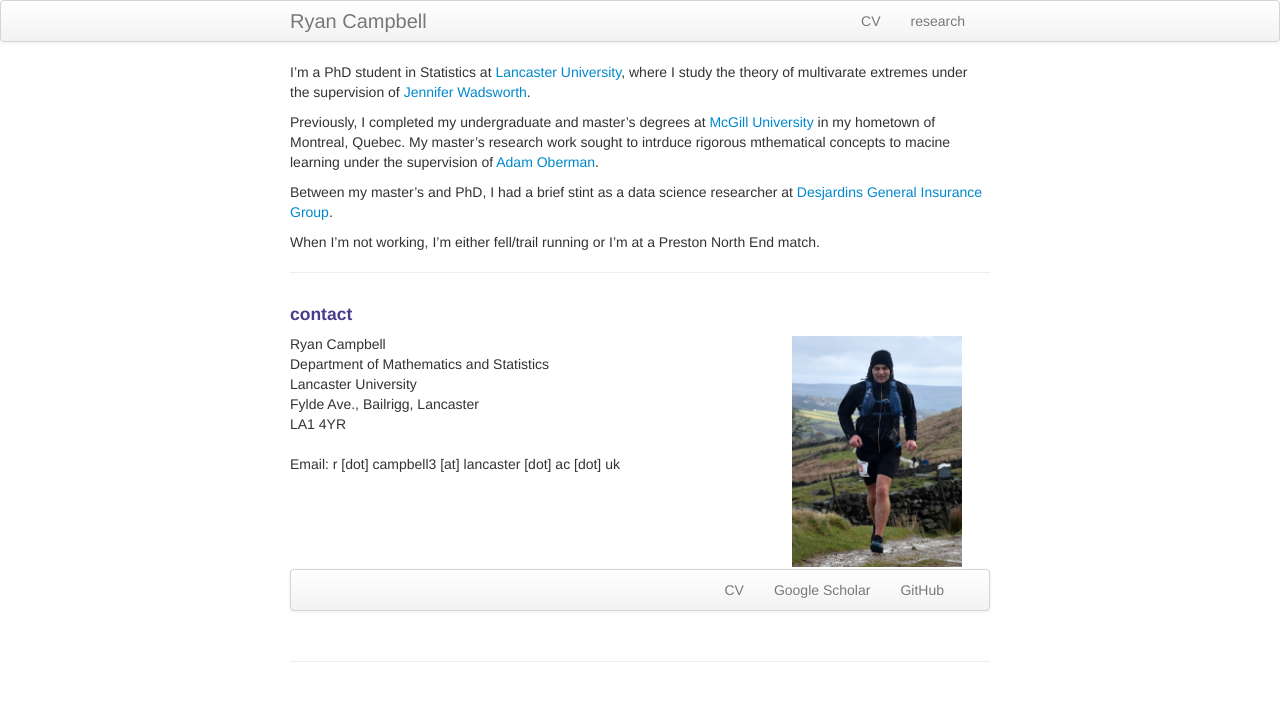
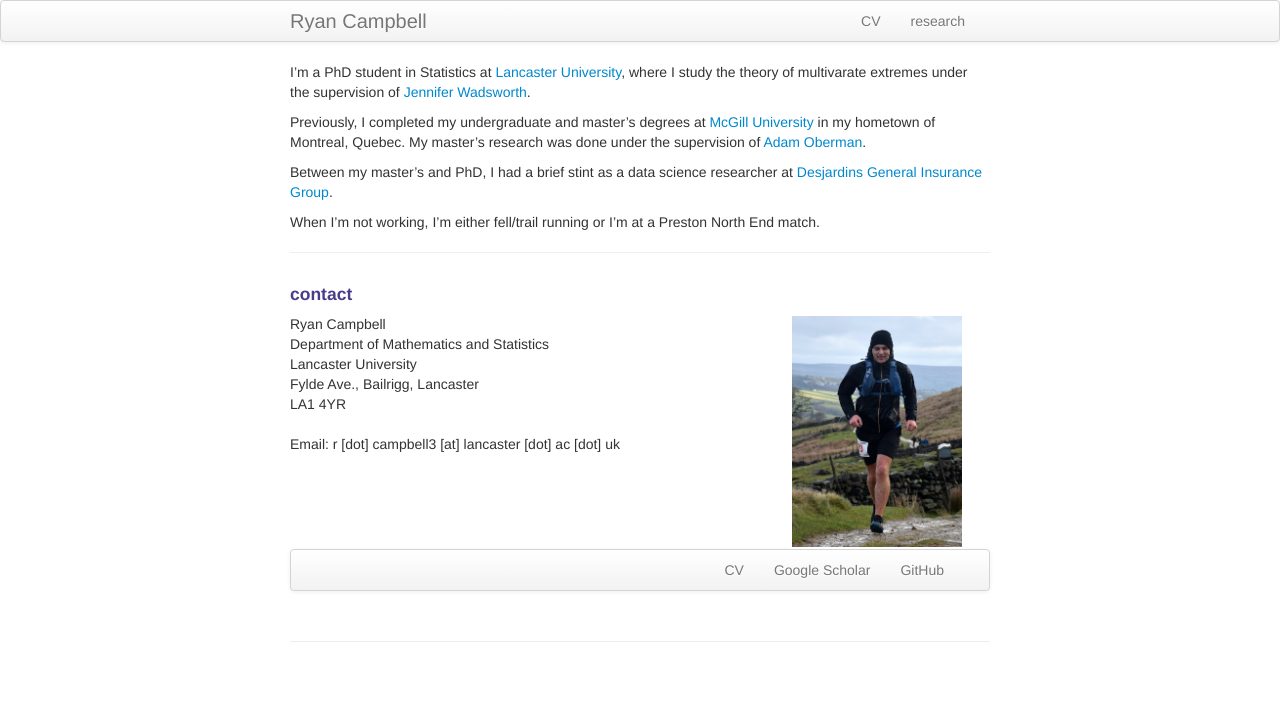
Before and after one commit to ryancampbell514/ryancampbell514.github.io, a Jekyll site: the page built from index.md, in a window 1280 px wide. Shown: the top 701 px of the page. Built offline with Jekyll 4.4.1, drawn with Linux system fonts in a browser that asks for light colours.

Commit message:
more info about me

```diff
--- a/index.md
+++ b/index.md
@@ -7,7 +7,7 @@ keywords:
 
 I'm a PhD student in Statistics at [Lancaster University](https://www.lancaster.ac.uk/maths/){:target="_blank"}, where I study the theory of multivarate extremes under the supervision of [Jennifer Wadsworth](https://www.lancaster.ac.uk/~wadswojl/){:target="_blank"}.
 
-Previously, I completed my undergraduate and master's degrees at [McGill University](https://www.mcgill.ca/mathstat/){:target="_blank"} in my hometown of Montreal, Quebec. My master's research work sought to intrduce rigorous mthematical concepts to macine learning under the supervision of [Adam Oberman](https://www.adamoberman.net/){:target="_blank"}.
+Previously, I completed my undergraduate and master's degrees at [McGill University](https://www.mcgill.ca/mathstat/){:target="_blank"} in my hometown of Montreal, Quebec. My master's research was done under the supervision of [Adam Oberman](https://www.adamoberman.net/){:target="_blank"}.
 
 Between my master's and PhD, I had a brief stint as a data science researcher at [Desjardins General Insurance Group](https://www.desjardinsgeneralinsurance.com/){:target="_blank"}.
 
```
